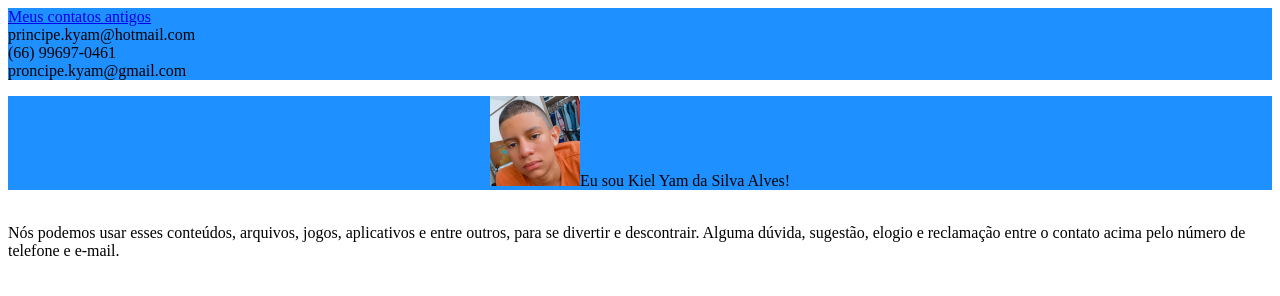
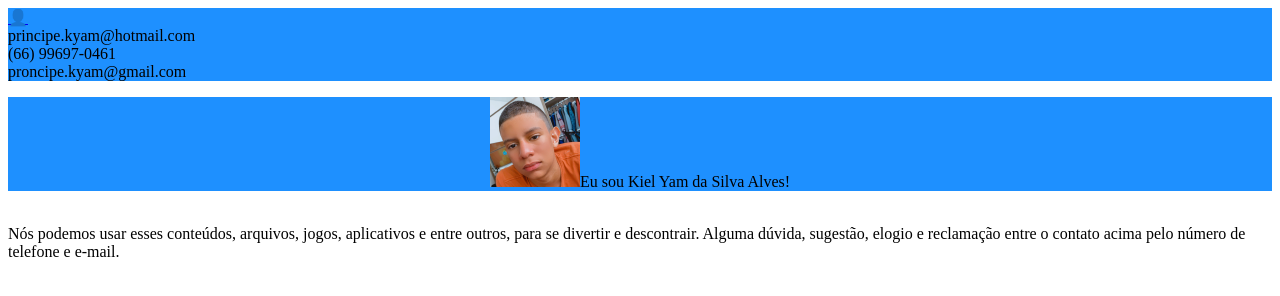
Before and after one commit to kielyan/kielyam.com, a plain HTML site: page index.html in a window 1280 px wide. Drawn offline with Linux system fonts and the light colour scheme.

Commit message:
Update index.html
Signed-off-by: Kiel Yam da Silva Alves <69771069+kielyan@users.noreply.github.com>

```diff
--- a/index.html
+++ b/index.html
@@ -1,2 +1,2 @@
-<p style="background-color:DodgerBlue; text-align:left;"><a href="https://kielyan.github.io/kielyam.com/Meus_contatos_antigos.html">Meus contatos antigos</a><br>principe.kyam@hotmail.com<br>(66) 99697-0461<br>proncipe.kyam@gmail.com</p><p style="background-color:DodgerBlue; text-align:center;"><img src="https://kielyan.github.io/kielyam.com/images/Avatar_Kiel_Yam.png" alt=""></img>Eu sou Kiel Yam da Silva Alves!</p>
+<p style="background-color:DodgerBlue; text-align:left;"><a href="https://kielyan.github.io/kielyam.com/Meus_contatos_antigos.html" alt="Meus contatos antigos">👤</a><br>principe.kyam@hotmail.com<br>(66) 99697-0461<br>proncipe.kyam@gmail.com</p><p style="background-color:DodgerBlue; text-align:center;"><img src="https://kielyan.github.io/kielyam.com/images/Avatar_Kiel_Yam.png" alt=""></img>Eu sou Kiel Yam da Silva Alves!</p>
 <br>Nós podemos usar esses conteúdos, arquivos, jogos, aplicativos e entre outros, para se divertir e descontrair. Alguma dúvida, sugestão, elogio e reclamação entre o contato acima pelo número de telefone e e-mail.
```
